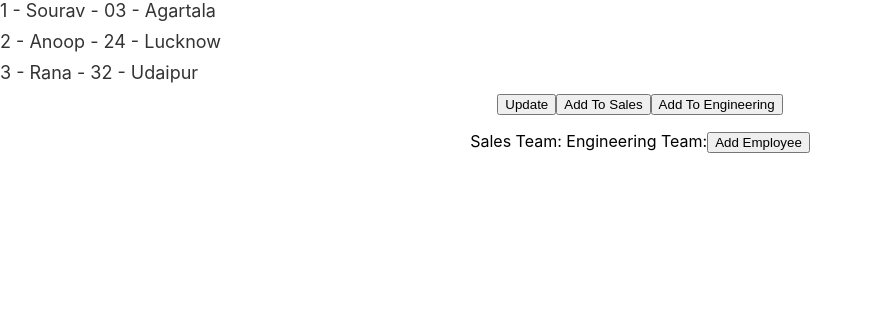
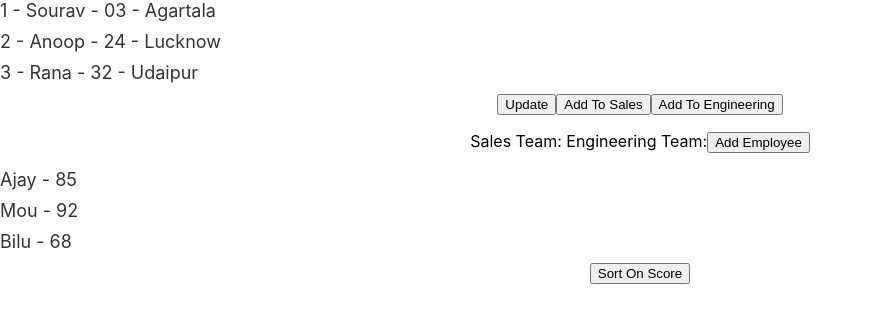
Before and after one commit to Programmer-Sourav/repeatmcrwithusereducer, a React (Create React App) app: page /basicreact in a window 1280 px wide. Shown: the top 322 px of the page, without its empty margins (0-873 px from the left). Built offline with nearby package versions, Linux system fonts and the light colour scheme.

Commit message:
Update Practice.jsx

```diff
--- a/src/Basics/Practice.jsx
+++ b/src/Basics/Practice.jsx
@@ -13,6 +13,12 @@ export default function Practice() {
                   engineering: [],
                 },
               };
+
+    const students = [
+                { name: 'Ajay', score: 85 },
+                { name: 'Mou', score: 92 },
+                { name: 'Bilu', score: 68 },
+              ];
     const [salesTeam, setSalesTeam] = useState(company.departments.sales)
     const [engineeringTeam, setEngineeringTeam] = useState(company.departments.engineering)
 
@@ -37,6 +43,12 @@ export default function Practice() {
        setEngineeringTeam([...engineeringTeam, employee])
     }
 
+    const [student, setStudent]  = useState(students)
+    const sortStudents = () =>{
+       const result =  [...student].sort((s1,s2)=>s2.score>s1.score ? 1: -1)
+       setStudent(result)
+    }
+
     return(
         <div>
          {
@@ -48,7 +60,7 @@ export default function Practice() {
 
          <button onClick={()=>addAnEmployeToSales()}>Add To Sales</button>
          <button onClick={()=>addAnEmployeeToEngineering()}>Add To Engineering</button>
-         {
+
             <p>Sales Team: {salesTeam.map((person)=>(
                 <li>{person.id} -   {person.name} -   {person.age}  -  {person.location}</li>
             ))}
@@ -61,7 +73,12 @@ export default function Practice() {
             <button onClick={()=> {addEmployee("sales", {id: 1, name: "Sourav", age: "03", location: "Agartala"})}}>Add Employee</button>
 
             </p>
-         }
+            {
+                student.map((eachStudent)=>(
+                   <li>{eachStudent.name} - {eachStudent.score}</li>
+                ))
+            }
+            <button onClick={()=>{sortStudents()}}>Sort On Score</button>
         </div>
     )
 }
```
